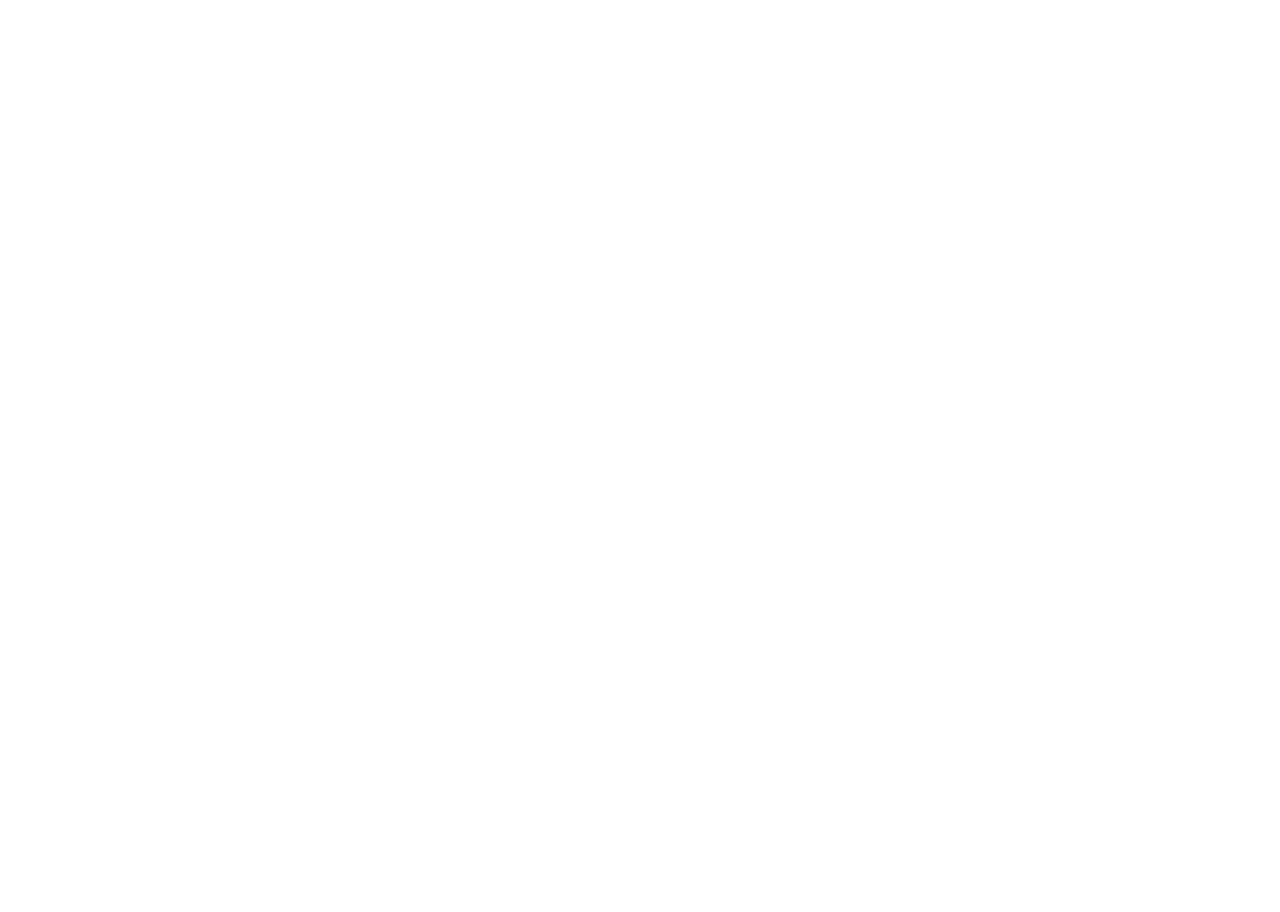
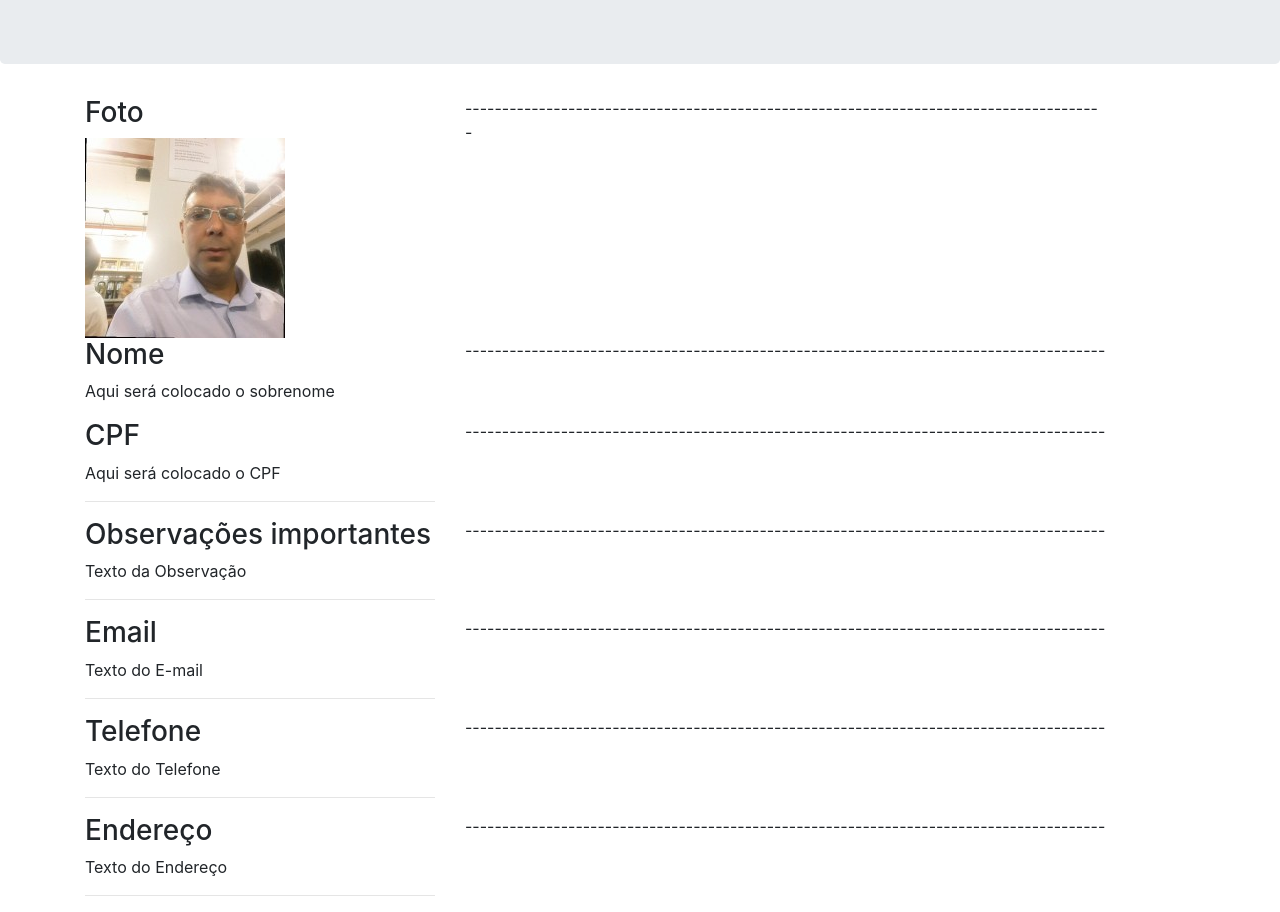
Before and after one commit to xanderifer1974/DesafioDmConsultoria, an Angular app in the folder dm-consultoria/: page / in a window 1280 px wide. Shown: the part 160-1072 px from the top of the page. Before the commit the page ends 800 px from the top, so only its background shows below. Built offline with nearby package versions, Linux system fonts and the light colour scheme.

Commit message:
instalacao do bootstrap na aplicacao

```diff
--- a/dm-consultoria/angular.json
+++ b/dm-consultoria/angular.json
@@ -23,6 +23,7 @@
               "src/assets"
             ],
             "styles": [
+             "./node_modules/bootstrap/dist/css/bootstrap.min.css",
               "src/styles.css"
             ],
             "scripts": [],
--- a/dm-consultoria/src/app/app.component.html
+++ b/dm-consultoria/src/app/app.component.html
@@ -1,7 +1,81 @@
 <!--The content below is only a placeholder and can be replaced.-->
-<div style="text-align:center">
-  <h1>
-     {{ title }}!
-  </h1>
+<div class="jumbotron text-center">
+  <h1>DM Consultoria</h1>
+  <p>Gerênciamento de Clientes</p>
 </div>
-<h2>Componente básico</h2>
+
+<div class="container">
+  <div class="row">
+    <div class="col-md-4">
+     <div class="well">
+      <h3>Foto</h3>
+      <img src="assets/foto.jpg" class="img-circle">
+    </div>
+    </div>
+    <div class="col-md-7">
+      <p>---------------------------------------------------------------------------------------</p>
+    </div>
+  </div>
+  <div class="row">
+    <div class="col-lg-4">
+      <h3>Nome</h3>
+      <p>Aqui será colocado o sobrenome</p>
+    </div>
+    <div class="col-lg-8">
+      <p>---------------------------------------------------------------------------------------</p>
+    </div>
+  </div>
+  <div class="row">
+    <div class="col-lg-4">
+      <h3>CPF</h3>
+      <p>Aqui será colocado o CPF</p>
+      <hr>
+    </div>
+    <div class="col-lg-8">
+      <p>---------------------------------------------------------------------------------------</p>
+    </div>
+  </div>
+  <div class="row">
+    <div class="col-lg-4">
+      <h3>Observações importantes</h3>
+      <p>Texto da Observação</p>
+      <hr>
+    </div>
+    <div class="col-lg-8">
+      <p>---------------------------------------------------------------------------------------</p>
+    </div>
+  </div>
+  <div class="row">
+    <div class="col-lg-4">
+      <h3>Email</h3>
+      <p>Texto do E-mail</p>
+      <hr>
+    </div>
+    <div class="col-lg-8">
+      <p>---------------------------------------------------------------------------------------</p>
+    </div>
+  </div>
+  <div class="row">
+    <div class="col-lg-4">
+      <h3>Telefone</h3>
+      <p>Texto do Telefone</p>
+      <hr>
+    </div>
+    <div class="col-lg-8">
+      <p>---------------------------------------------------------------------------------------</p>
+    </div>
+
+  </div>
+  <div class="row">
+    <div class="col-lg-4">
+      <h3>Endereço</h3>
+      <p>Texto do Endereço</p>
+      <hr>
+    </div>
+    <div class="col-lg-8">
+      <p>---------------------------------------------------------------------------------------</p>
+    </div>
+
+  </div>
+
+</div>
--- a/dm-consultoria/src/index.html
+++ b/dm-consultoria/src/index.html
@@ -5,7 +5,7 @@
   <title>DmConsultoria</title>
   <base href="/">
 
-  <meta name="viewport" content="width=device-width, initial-scale=1">
+  <!-- <meta name="viewport" content="width=device-width, initial-scale=1"> -->
   <link rel="icon" type="image/x-icon" href="favicon.ico">
 </head>
 <body>
```
Also changed, not shown: dm-consultoria/package.json (+5 -2 lines), dm-consultoria/src/assets/foto.jpg (added), 1 other file (tests, documents, lock files or other folders).
